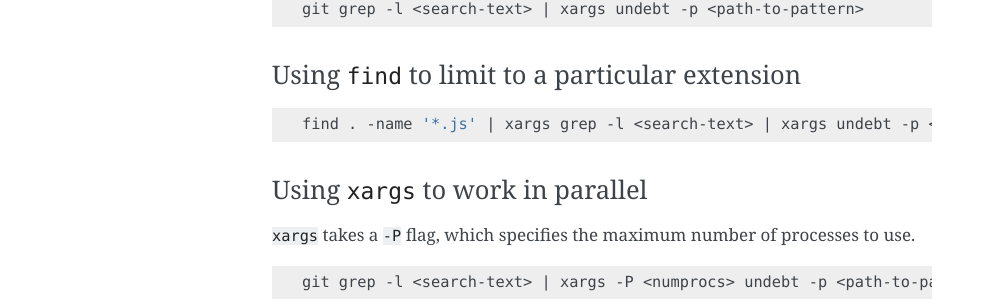
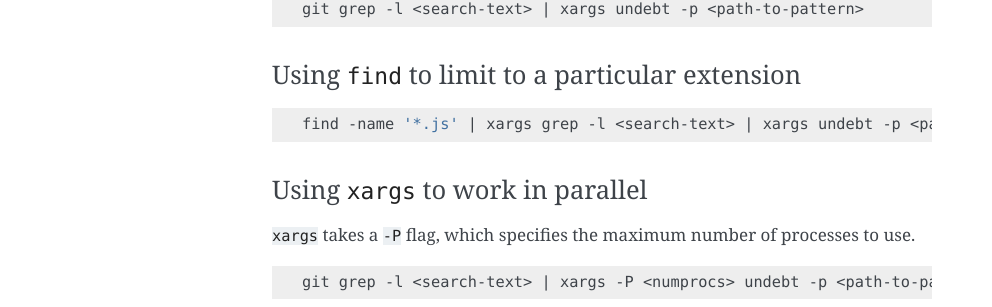
Before and after one commit to Yelp/undebt, a Sphinx documentation site: the page built from docs/source/cli.rst, in a window 1280 px wide. Shown: the part 1891-2198 px from the top of the page, without its empty margins (148-1140 px from the left). Built offline with Sphinx 7.4.7, drawn with Linux system fonts in a browser that asks for light colours.

```diff
--- a/docs/source/cli.rst
+++ b/docs/source/cli.rst
@@ -101,7 +101,7 @@ Using ``find`` to limit to a particular extension
 
 .. code-block:: bash
 
-    find . -name '*.js' | xargs grep -l <search-text> | xargs undebt -p <path-to-pattern>
+    find -name '*.js' | xargs grep -l <search-text> | xargs undebt -p <path-to-pattern>
 
 Using ``xargs`` to work in parallel
 ^^^^^^^^^^^^^^^^^^^^^^^^^^^^^^^^^^^
```
